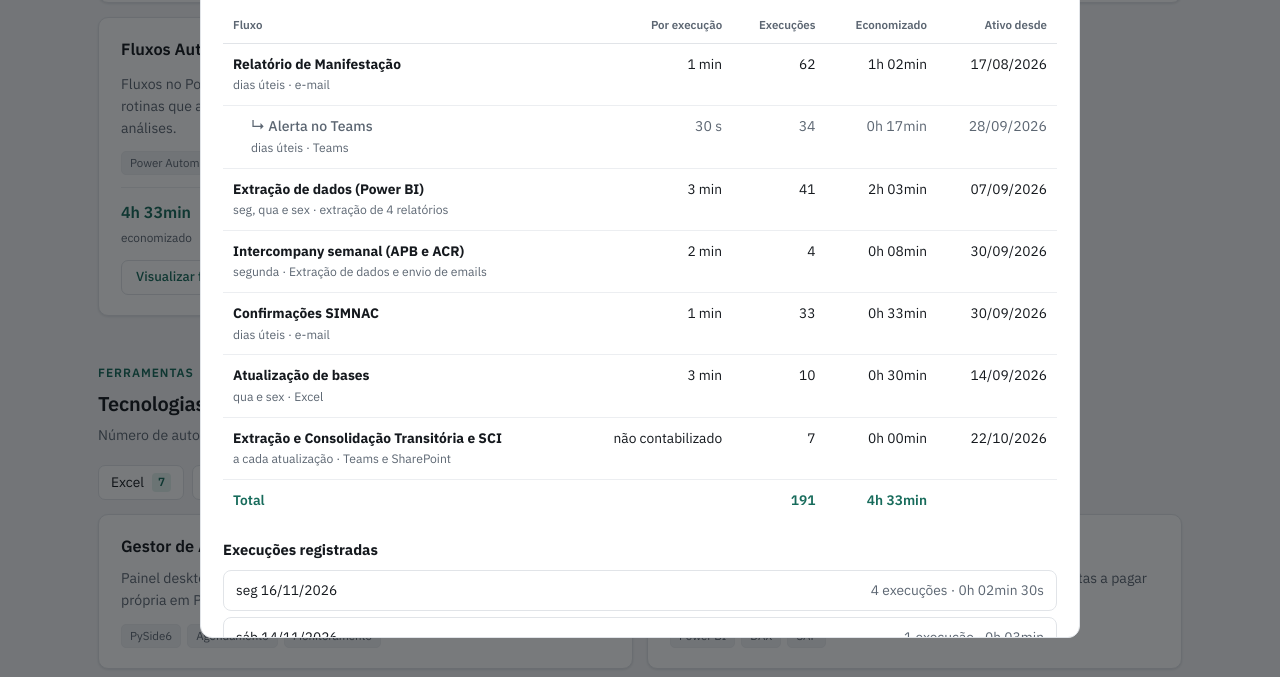
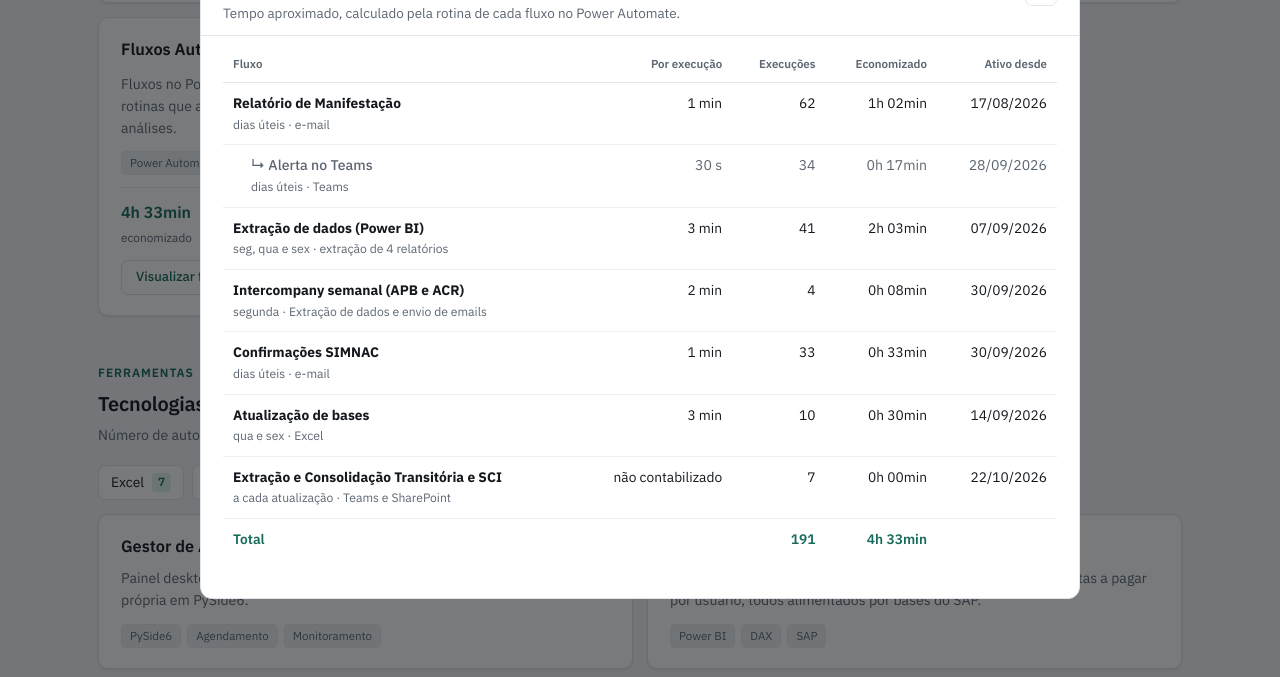
Before and after one commit to Luis-RodriguesLG/Luis-RodriguesLG.github.io, a plain HTML site: page automacoes.html in a window 1280 px wide. Both pictures are taken after a click on the button "Visualizar fluxos". Shown: the part 1839-2516 px from the top of the page. Drawn offline with Linux system fonts and the light colour scheme.

Commit message:
Ajustes locais - 16/11/2026

```diff
--- a/automacoes.html
+++ b/automacoes.html
@@ -528,8 +528,8 @@
     $('dlgT').textContent=soDia?'Execuções do dia '+SEM[new Date(dia+'T12:00:00').getDay()]+' '+fmtD(dia):'Fluxos automatizados';
     $('dlgS').textContent=soDia?'Fluxos do Power Automate executados neste dia.':'Tempo aproximado, calculado pela rotina de cada fluxo no Power Automate.';
     D.style.marginTop=soDia?'0':'';
-    if(dias.length){
-      if(!soDia)D.append(el('h4','','Execuções registradas'));
+    if(soDia&&dias.length){   // lista por dia so aparece quando aberta pelo botão da tabela
+
       let alvo=null;
       dias.forEach(g=>{
         const dt=el('details');if(g.dia===dia){dt.open=true;alvo=dt;}
```
